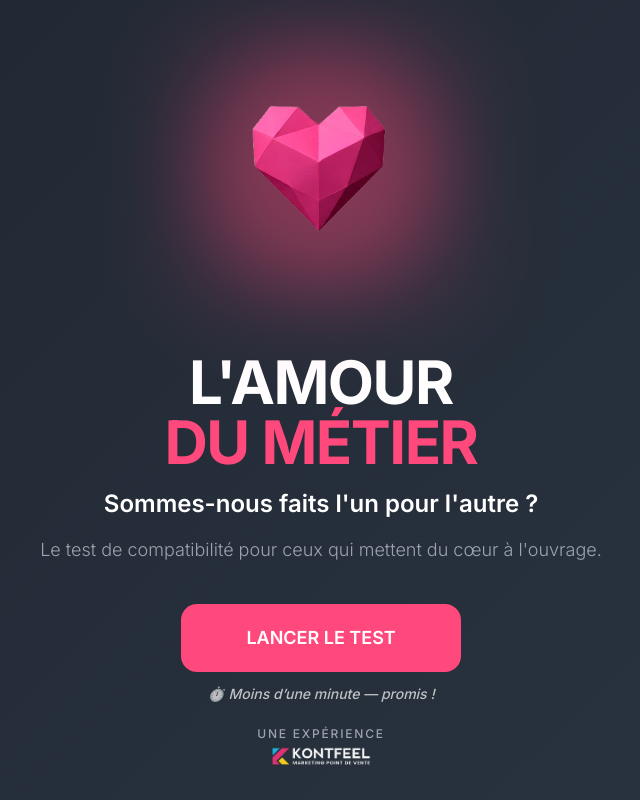
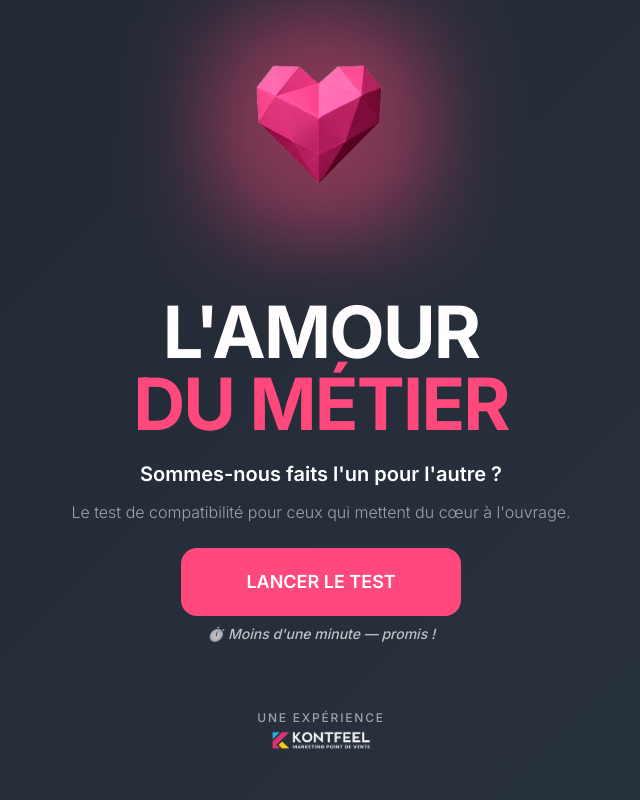
Before and after one commit to Telmaftorres/amour-du-metier, a React (Vite) app: page / in a window 1280 px wide. Shown: the whole page, without its empty margins (319-959 px from the left). Built offline with nearby package versions, Linux system fonts and the light colour scheme.

Commit message:
new version

```diff
--- a/package.json
+++ b/package.json
@@ -12,7 +12,8 @@
   "dependencies": {
     "framer-motion": "^12.23.26",
     "react": "^19.2.0",
-    "react-dom": "^19.2.0"
+    "react-dom": "^19.2.0",
+    "react-ga4": "^2.1.0"
   },
   "devDependencies": {
     "@eslint/js": "^9.39.1",
--- a/src/App.jsx
+++ b/src/App.jsx
@@ -1,5 +1,6 @@
 import { useState } from 'react';
 import { AnimatePresence, motion } from 'framer-motion';
+import ReactGA from 'react-ga4';
 import Welcome from './components/screens/Welcome';
 import Quiz from './components/screens/Quiz';
 import Loading from './components/screens/Loading';
--- a/src/components/screens/Loading.jsx
+++ b/src/components/screens/Loading.jsx
@@ -11,7 +11,6 @@ function Loading({ onComplete }) {
   const [hasTriggeredEnd, setHasTriggeredEnd] = useState(false);
 
   useEffect(() => {
-    // ⚠️ inchangé (ta plage actuelle)
     const randomScore = Math.floor(Math.random() * (98 - 86 + 1)) + 86;
     setFinalScore(randomScore);
   }, []);
@@ -32,7 +31,6 @@ function Loading({ onComplete }) {
     return () => clearInterval(progressInterval);
   }, [finalScore]);
 
-  // Steps (inchangé dans l’esprit)
   useEffect(() => {
     if (!finalScore) return;
 
@@ -47,7 +45,6 @@ function Loading({ onComplete }) {
     }
   }, [progress, finalScore, currentStep]);
 
-  // ✅ Déclenchement de la séquence finale (sans dépendre des steps)
   useEffect(() => {
     if (!finalScore) return;
 
@@ -57,19 +54,16 @@ function Loading({ onComplete }) {
     }
   }, [progress, finalScore, hasTriggeredEnd]);
 
-  // Message final (inchangé)
   const getMessage = () => {
     if (progress >= 95) return "Coup de foudre professionnel !";
     if (progress >= 90) return "Match parfait !";
     return "Excellente compatibilité !";
   };
 
-  // Cercle SVG (inchangé)
   const radius = 100;
   const circumference = 2 * Math.PI * radius;
   const strokeDashoffset = circumference - (progress / 100) * circumference;
 
-  // Variants pour l’implosion
   const circleVariants = {
     running: { opacity: 1, scale: 1, rotate: 0 },
     explode: {
@@ -81,8 +75,9 @@ function Loading({ onComplete }) {
   };
 
   return (
-    <div className="min-h-screen flex items-center justify-center px-4 py-12 md:py-8 relative pb-20 md:pb-0">
-      <div className="text-center max-w-2xl w-full md:-mt-6">
+    <div className="min-h-screen flex flex-col items-center justify-center px-4 py-8 md:py-12">
+      {/* Contenu principal centré */}
+      <div className="text-center max-w-2xl w-full flex-grow flex flex-col justify-center">
         {/* Cercle / Texte final */}
         <div className="flex justify-center mb-4">
           <div className="relative w-80 h-80 flex items-center justify-center">
@@ -95,18 +90,15 @@ function Loading({ onComplete }) {
                   initial="running"
                   animate={stage === "explode" ? "explode" : "running"}
                   onAnimationComplete={() => {
-                    // ✅ Quand l’implosion du cercle est terminée → on affiche le texte
                     if (stage === "explode") {
                       setStage("showText");
-
-                      // ✅ Laisse le texte visible un moment, puis on continue
                       setTimeout(() => {
                         onComplete(finalScore);
                       }, 2000);
                     }
                   }}
                 >
-                  {/* Flash pendant l’implosion */}
+                  {/* Flash pendant l'implosion */}
                   {stage === "explode" && (
                     <motion.div
                       className="absolute inset-0 rounded-full"
@@ -183,7 +175,7 @@ function Loading({ onComplete }) {
           </div>
         </div>
 
-        {/* ✅ MOBILE : une phrase à la fois */}
+        {/* MOBILE : une phrase à la fois */}
         <div className="md:hidden mt-6">
           <AnimatePresence mode="wait">
             <motion.div
@@ -204,7 +196,7 @@ function Loading({ onComplete }) {
           <div className="mt-3 text-xs text-gray-500">Analyse en cours…</div>
         </div>
 
-        {/* ✅ DESKTOP : liste complète */}
+        {/* DESKTOP : liste complète */}
         <div className="hidden md:block">
           <h2 className="text-3xl font-bold mb-4">Analyse en cours...</h2>
 
@@ -232,8 +224,10 @@ function Loading({ onComplete }) {
         </div>
       </div>
 
-      {/* Footer en bas */}
-      <ExperienceFooter />
+      {/* Footer toujours en bas */}
+      <div className="w-full mt-auto">
+        <ExperienceFooter />
+      </div>
     </div>
   );
 }
--- a/src/components/screens/Quiz.jsx
+++ b/src/components/screens/Quiz.jsx
@@ -12,7 +12,6 @@ function Quiz({ onComplete }) {
   const isLastQuestion = currentQuestion === quizQuestions.length - 1;
   const hasAnswer = answers[question.id] !== undefined;
 
-  // Quand on sélectionne une réponse
   const handleSelectAnswer = (answerId, profile) => {
     setAnswers({
       ...answers,
@@ -20,10 +19,8 @@ function Quiz({ onComplete }) {
     });
   };
 
-  // Question suivante
   const handleNext = () => {
     if (!hasAnswer) return;
-
     if (isLastQuestion) {
       onComplete(answers);
     } else {
@@ -31,7 +28,6 @@ function Quiz({ onComplete }) {
     }
   };
 
-  // Question précédente
   const handlePrevious = () => {
     if (currentQuestion > 0) {
       setCurrentQuestion(currentQuestion - 1);
@@ -39,9 +35,8 @@ function Quiz({ onComplete }) {
   };
 
   return (
-    <div className="min-h-screen flex items-center justify-center px-4 py-12 relative pb-28 md:pb-0">
-      <div className="max-w-3xl w-full">
-
+    <div className="min-h-screen flex flex-col px-4 py-8 md:py-12">
+      <div className="max-w-3xl w-full mx-auto flex-grow">
         {/* Indicateur de progression */}
         <div className="mb-12">
           <div className="flex justify-end items-center mb-4">
@@ -50,7 +45,7 @@ function Quiz({ onComplete }) {
             </span>
           </div>
 
-          {/* Barre de progression simple */}
+          {/* Barre de progression */}
           <div className="h-2 bg-gray-700 rounded-full overflow-hidden">
             <motion.div
               className="h-full bg-white rounded-full"
@@ -105,7 +100,7 @@ function Quiz({ onComplete }) {
         </AnimatePresence>
 
         {/* Boutons de navigation */}
-        <div className="flex justify-between items-center">
+        <div className="flex justify-between items-center mb-8">
           <button
             onClick={handlePrevious}
             disabled={currentQuestion === 0}
@@ -126,11 +121,12 @@ function Quiz({ onComplete }) {
             {isLastQuestion ? 'VOIR LE RÉSULTAT' : 'SUIVANT →'}
           </Button>
         </div>
-
       </div>
 
-      {/* Footer en bas */}
-      <ExperienceFooter />
+      {/* Footer toujours en bas */}
+      <div className="w-full mt-auto">
+        <ExperienceFooter />
+      </div>
     </div>
   );
 }
--- a/src/components/screens/Result.jsx
+++ b/src/components/screens/Result.jsx
@@ -1,5 +1,6 @@
 import { useState } from 'react';
 import { motion } from 'framer-motion';
+import ReactGA from 'react-ga4';
 import ExperienceFooter from "../ui/ExperienceFooter";
 import OrigamiHeart from '../ui/OrigamiHeart';
 
--- a/src/components/screens/Welcome.jsx
+++ b/src/components/screens/Welcome.jsx
@@ -5,21 +5,16 @@ import ExperienceFooter from "../ui/ExperienceFooter";
 
 function Welcome({ onStart }) {
   return (
-    // h-screen pour bloquer la hauteur, overflow-hidden pour éviter le scroll
-    <div className="h-screen flex flex-col items-center px-8 relative overflow-hidden">
-
-      {/* 1. Ressort du haut (plus petit) */}
-      <div className="flex-grow-[1]" />
-
-      {/* 2. Container principal (remonté) */}
-      <div className="max-w-4xl w-full mx-auto text-center space-y-4 md:space-y-6 z-10">
-
-        {/* Cœur origami */}
+    <div className="min-h-screen flex flex-col items-center justify-between px-8 py-8">
+      {/* Contenu principal - centré avec padding réduit */}
+      <div className="w-full flex-1 flex items-center justify-center">
+        <div className="max-w-4xl w-full mx-auto text-center space-y-2 md:space-y-3 -mt-20 md:-mt-28">
+          {/* Cœur origami - plus grand et plus d'espace en dessous */}
           <motion.div
             initial={{ opacity: 0, scale: 0.5 }}
-          animate={{ opacity: 1, scale: 0.85 }}
+            animate={{ opacity: 1, scale: 0.8 }}
             transition={{ duration: 0.6, type: "spring", stiffness: 200 }}
-          className="flex justify-center"
+            className="flex justify-center mb-1 md:mb-2"
           >
             <div className="relative">
               <OrigamiHeart />
@@ -29,21 +24,19 @@ function Welcome({ onStart }) {
 
           {/* Titres */}
           <motion.div
-          className="space-y-3 md:space-y-4"
+            className="space-y-2 md:space-y-3"
             initial={{ opacity: 0, y: 20 }}
             animate={{ opacity: 1, y: 0 }}
             transition={{ duration: 0.8, delay: 0.2 }}
           >
-          <h1 className="text-5xl md:text-6xl font-bold tracking-tight leading-none text-white">
+            <h1 className="text-5xl md:text-7xl font-bold tracking-tight leading-none text-white">
               L'AMOUR<br />
               <span className="text-kontfeel-pink">DU MÉTIER</span>
             </h1>
-
-          <h2 className="text-xl md:text-2xl font-semibold text-white">
+            <h2 className="text-lg md:text-xl font-semibold text-white pt-2">
               Sommes-nous faits l'un pour l'autre ?
             </h2>
-
-          <p className="text-base md:text-lg text-gray-400 max-w-2xl mx-auto font-light px-4">
+            <p className="text-sm md:text-base text-gray-400 max-w-2xl mx-auto font-light px-4">
               Le test de compatibilité pour ceux qui mettent du cœur à l'ouvrage.
             </p>
           </motion.div>
@@ -53,23 +46,21 @@ function Welcome({ onStart }) {
             initial={{ opacity: 0, y: 15 }}
             animate={{ opacity: 1, y: 0 }}
             transition={{ duration: 0.6, delay: 0.6 }}
-          className="pt-4 flex flex-col items-center gap-3"
+            className="pt-3 flex flex-col items-center gap-2"
           >
             <Button onClick={onStart}>
               LANCER LE TEST
             </Button>
             <p className="text-xs md:text-sm text-white font-medium opacity-70 italic">
-            ⏱️ Moins d’une minute — promis !
+              ⏱️ Moins d'une minute — promis !
             </p>
           </motion.div>
         </div>
+      </div>
 
-      {/* 3. Ressort du bas (plus grand pour bien remonter le tout) */}
-      <div className="flex-grow-[2]" />
-
-      {/* 4. Footer bien espacé en bas */}
-      <div className="pb-8 w-full">
-        <ExperienceFooter variant="inline" />
+      {/* Footer en bas */}
+      <div className="w-full">
+        <ExperienceFooter />
       </div>
     </div>
   );
--- a/src/components/ui/ExperienceFooter.jsx
+++ b/src/components/ui/ExperienceFooter.jsx
@@ -1,43 +1,26 @@
 import { motion } from "framer-motion";
 import logoImg from "../../assets/logo.png";
 
-function ExperienceFooter({ variant = "page", className = "" }) {
-  const isInline = variant === "inline";
-
+function ExperienceFooter() {
   return (
     <motion.div
-      className={[
-        isInline
-            ? "w-full text-center px-4"
-            : "fixed inset-x-0 bottom-4 text-center w-full px-4 z-50 pointer-events-none md:pointer-events-auto md:absolute md:bottom-6 md:z-auto"
-            ,
-        className,
-      ].join(" ")}
+      className="w-full text-center px-4 py-4"
       initial={{ opacity: 0 }}
       animate={{ opacity: 1 }}
       transition={{ duration: 1 }}
     >
       <div className="inline-flex flex-col items-center">
-
-        {/* Texte rendu plus lisible :
-           - font-medium au lieu de font-light
-           - tracking-[0.1em] au lieu de 0.2em pour resserrer les lettres
-           - text-gray-600 pour un contraste un peu plus fort
-        */}
         <span className="text-[11px] md:text-[12px] text-gray-400 font-medium uppercase tracking-[0.15em] leading-none">
           Une expérience
         </span>
-
-        {/* Conteneur du logo */}
         <div className="relative h-7 w-20 md:w-24 flex items-center justify-center overflow-visible">
           <img
             src={logoImg}
             alt="Kontfeel"
             className="opacity-95 w-full h-auto block transform scale-[1.1] origin-top"
-            style={{ marginTop: "4px" }} // Espace légèrement augmenté pour la lisibilité
+            style={{ marginTop: "4px" }}
           />
         </div>
-
       </div>
     </motion.div>
   );
```
Also changed, not shown: 1 other file (tests, documents, lock files or other folders). Lines whose indentation alone changed are shown as unchanged.
